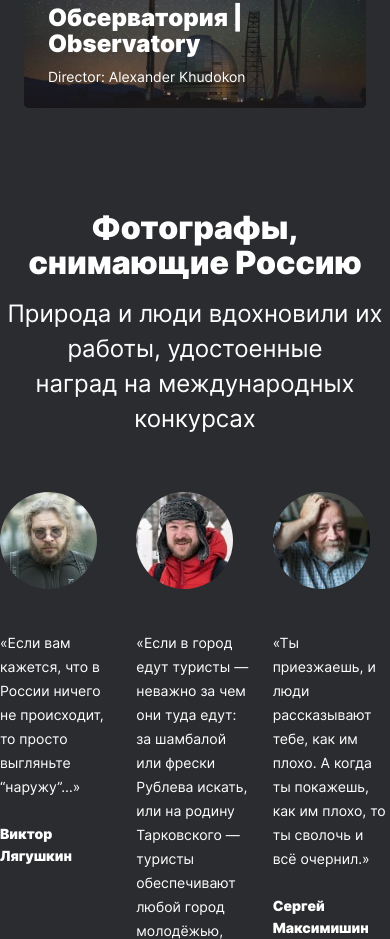
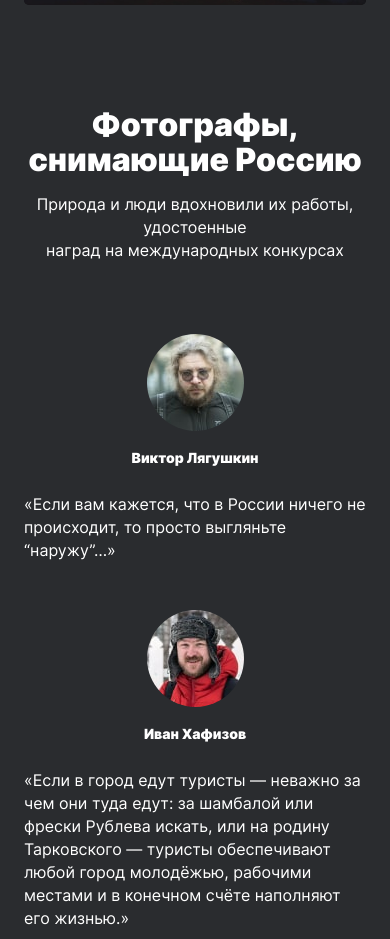
Before and after one commit to eugene-fox/russian-travel, a plain HTML site: page index.html in a window 390 px wide. Shown: the part 7582-8521 px from the top of the page. Drawn offline with Linux system fonts and the light colour scheme.

Commit message:
fix/ addaptive view for photografers

```diff
--- a/blocks/content-subtitle/content-subtitle.css
+++ b/blocks/content-subtitle/content-subtitle.css
@@ -17,7 +17,7 @@
   }
 }
 
-@media screen and (max-width: 375px) {
+@media screen and (max-width: 420px) {
   .content-subtitle {
     font-size: 16px;
     line-height: 23px;
--- a/blocks/content-title/content-title.css
+++ b/blocks/content-title/content-title.css
@@ -19,13 +19,10 @@
   }
 }
 
-@media screen and (max-width: 768px) {
+@media screen and (max-width: 420px) {
   .content-title {
     font-size: 32px;
     line-height: 35px;
     margin-bottom: 16px;
-    /* font-size: 42px;
-    line-height: 46px;
-    margin-bottom: 31px; */
   }
 }
--- a/blocks/photographers/__author/photographers__author.css
+++ b/blocks/photographers/__author/photographers__author.css
@@ -9,3 +9,10 @@
 
   color: #FFFFFF;
 }
+
+@media screen and (max-width: 768px) {
+  .photographers__author {
+    order: 2;
+    margin-bottom: 24px;
+  }
+}
--- a/blocks/photographers/__comment/photographers__comments.css
+++ b/blocks/photographers/__comment/photographers__comments.css
@@ -1,3 +1,13 @@
 .photographers__comment {
   width: calc(100% / 3);
 }
+
+@media screen and (max-width: 768px) {
+  .photographers__comment {
+    display: flex;
+    flex-direction: column;
+    align-items: center;
+    width: 100%;
+    max-width: 382px;
+  }
+}
--- a/blocks/photographers/__comments/photographers__comments.css
+++ b/blocks/photographers/__comments/photographers__comments.css
@@ -2,3 +2,12 @@
   display: flex;
   gap: 19px;
 }
+
+@media screen and (max-width: 768px) {
+  .photographers__comments {
+    flex-direction: column;
+    align-items: center;
+    gap: 48px;
+    margin-top: 72px;
+  }
+}
--- a/blocks/photographers/__image-container/photographers__image-container.css
+++ b/blocks/photographers/__image-container/photographers__image-container.css
@@ -7,3 +7,10 @@
   overflow: hidden;
   border-radius: 50%;
 }
+
+@media screen and (max-width: 768px) {
+  .photographers__image-container {
+    order: 1;
+    margin-bottom: 16px;
+  }
+}
--- a/blocks/photographers/__quote/photographers__quote.css
+++ b/blocks/photographers/__quote/photographers__quote.css
@@ -10,3 +10,12 @@
 
   color: #ffffff;
 }
+
+@media screen and (max-width: 768px) {
+  .photographers__quote {
+    font-size: 16px;
+    line-height: 23px;
+    order: 3;
+    margin-bottom: 0;
+  }
+}
--- a/blocks/photographers/photographers.css
+++ b/blocks/photographers/photographers.css
@@ -3,3 +3,21 @@
   box-sizing: border-box;
   margin: 0 auto 102px;
 }
+
+@media screen and (max-width: 1280px) {
+  .photographers {
+    padding: 0 48px;
+  }
+}
+
+@media screen and (max-width: 768px) {
+  .photographers {
+    padding: 0 24px;
+  }
+}
+
+@media screen and (max-width: 375px) {
+  .photographers {
+    padding: 0 16px;
+  }
+}
```
